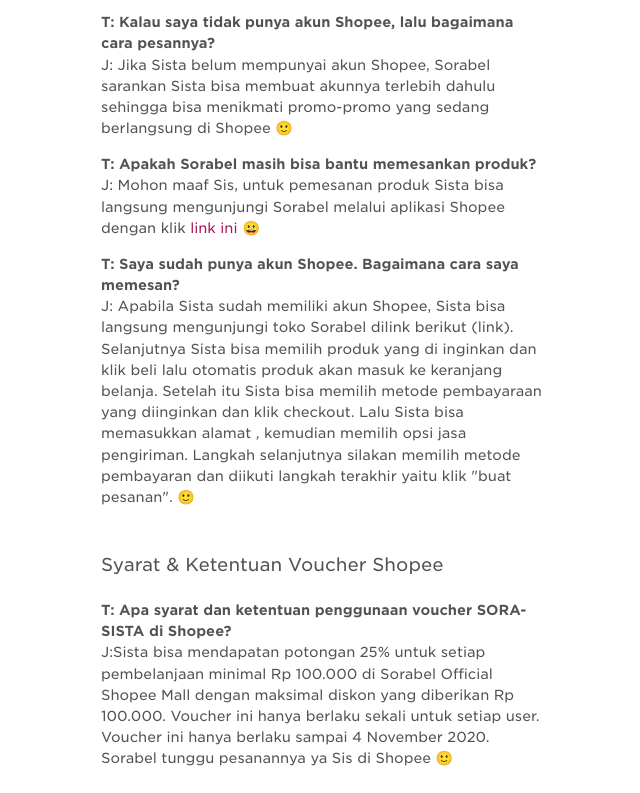
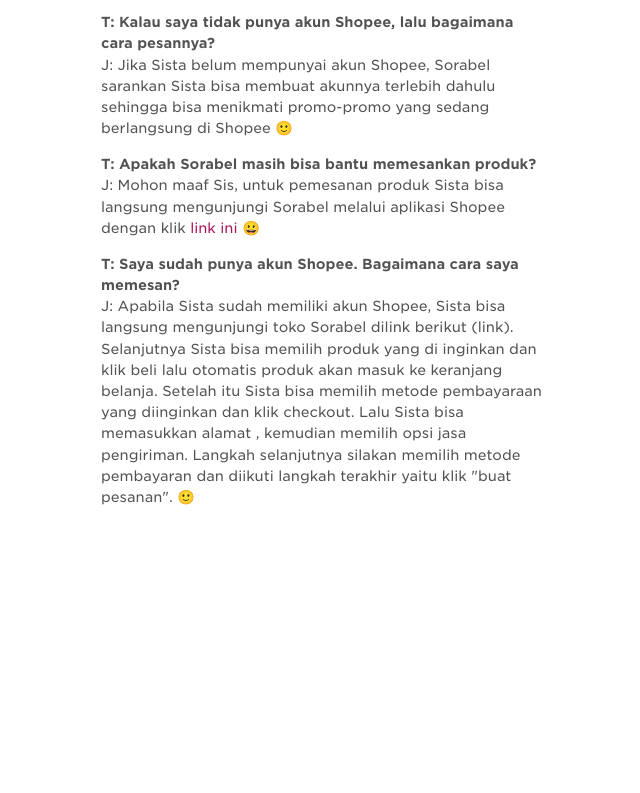
Before and after one commit to FQoriba/dummy-edge, a website: page data/faq.html in a window 1280 px wide. Shown: the part 437-1230 px from the top of the page, without its empty margins (315-955 px from the left). After the commit the page ends 981 px from the top, so only its background shows below. Drawn offline with Linux system fonts and the light colour scheme.

Commit message:
FEAT: Adjust faq to remove voucher shopee section

```diff
--- a/data/faq.html
+++ b/data/faq.html
@@ -144,40 +144,6 @@
                       <div style="padding-bottom:4px"></div>
                     </div>
                   </div>
-                  <div>
-                    <div data-qa-id="faq_sorabel_pindahan_2_Card_product_score_desc">
-                      <div style="background-color:#FFFFFF;border-top-width:0px;border-right-width:0px;border-bottom-width:0px;border-left-width:0px">
-                        <div style="border-top-width:0px;border-right-width:0px;border-bottom-width:0px;border-left-width:0px">
-                          <div style="padding-left:16px;height:56px;overflow:hidden;width:100%;box-sizing:border-box;display:table;position:relative">
-                            <div style="display:table-cell;vertical-align:middle">
-                              <h3 data-qa-id="qa_common_text" type="h3" style="margin:0px;vertical-align:middle;display:block;font-family:GothamSSm-Book;color:#525252;font-size:18px;line-height:27px;font-weight:normal;white-space:normal">Syarat &amp; Ketentuan Voucher Shopee</h3>
-                            </div>
-                          </div>
-                        </div>
-                        <div style="padding-top:8px;padding-bottom:16px;padding-left:16px;padding-right:16px;border-top-width:0px;border-right-width:0px;border-bottom-width:0px;border-left-width:0px">
-                          <div data-qa-id="row:layout:1:0" style="border-top-width:0px;border-right-width:0px;border-bottom-width:0px;border-left-width:0px">
-                            <div style="margin-left:0px;margin-right:0px;box-sizing:border-box;display:flex;flex-flow:row wrap;align-items:flex-start">
-                              <div style="padding-left:0px;padding-right:0px;width:100%;vertical-align:middle;box-sizing:border-box">
-                                <div data-qa-id="col:spanned:1" style="background-color:#FFFFFF;border-top-width:0px;border-right-width:0px;border-bottom-width:0px;border-left-width:0px">
-                                  <div data-qa-id="faq_sorabel_pindahan_2_0_Text_product_score_desc" style="background-color:#FFFFFF;border-top-width:0px;border-right-width:0px;border-bottom-width:0px;border-left-width:0px">
-                                    <div style="background-color:#FFFFFF;border-top-width:0px;border-right-width:0px;border-bottom-width:0px;border-left-width:0px;text-align:left">
-                                      <div style="border-top-width:0px;border-right-width:0px;border-bottom-width:0px;border-left-width:0px">
-                                        <div style="margin-top:0px;margin-bottom:0px;border-top-width:0px;border-right-width:0px;border-bottom-width:0px;border-left-width:0px">
-                                          <p data-qa-id="qa_common_text" type="p" style="margin:0px;vertical-align:middle;display:inline;font-family:GothamSSm-Bold;color:#525252;font-size:14px;line-height:21px;font-weight:normal;text-align:left;white-space:normal">T: Apa syarat dan ketentuan penggunaan voucher SORA-SISTA di Shopee?</p><br data-qa-id="qa_common_text" type="br" style="margin:0px;vertical-align:middle;color:#525252;font-weight:normal;white-space:normal" />
-                                          <p data-qa-id="qa_common_text" type="p" style="margin:0px;vertical-align:middle;display:inline;font-family:GothamSSm-Book;color:#525252;font-size:14px;line-height:21px;font-weight:normal;text-align:left;white-space:normal">J:Sista bisa mendapatan potongan 25% untuk setiap pembelanjaan minimal Rp 100.000 di Sorabel Official Shopee Mall dengan maksimal diskon yang diberikan Rp 100.000. Voucher ini hanya berlaku sekali untuk setiap user. Voucher ini hanya berlaku sampai 4 November 2020. Sorabel tunggu pesanannya ya Sis di Shopee 🙂 </p>
-                                        </div>
-                                      </div>
-                                    </div>
-                                  </div>
-                                </div>
-                              </div>
-                            </div>
-                          </div>
-                        </div>
-                      </div>
-                      <div></div>
-                    </div>
-                  </div>
                   <div style="padding-bottom:0"></div>
                 </div>
               </div>
--- a/data/graphql.json
+++ b/data/graphql.json
@@ -96,7 +96,7 @@
                     "__typename": "WidgetLayout"
                   },
                   "entity": {
-                    "fullUrl": "https://www.sorabel.com/sorabel.jpeg",
+                    "fullUrl": "https://www.sorabel.com/sorabel.jpg",
                     "width": 480,
                     "height": 77,
                     "title": "Static-Page-Banner-480x77.jpg",
```
Also changed, not shown: data/index.html (+2 -2 lines), public/signature.jpg, public/sorabel.jpeg (deleted), public/sorabel.jpg (added).
